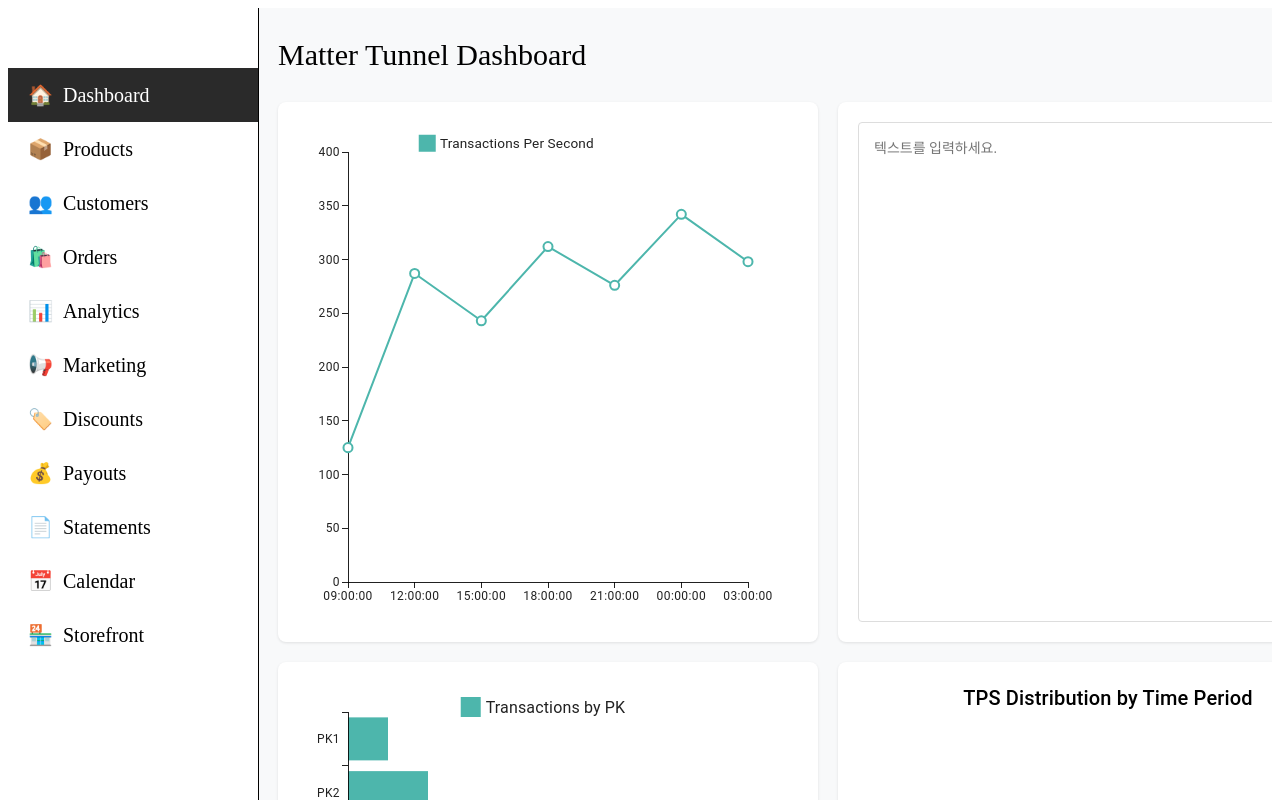
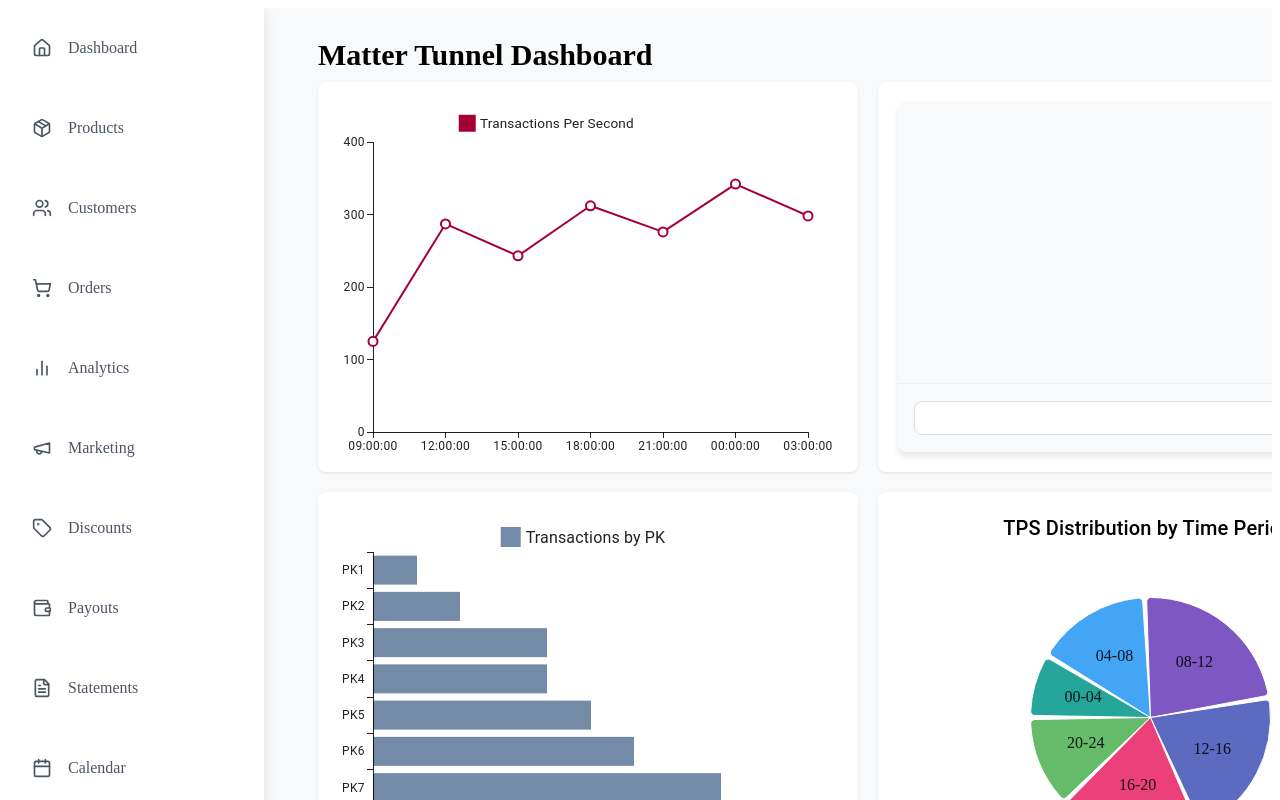
Before and after one commit to Winter-Zzzz/AI_dashboard, a React app in the folder frontend/: page / in a window 1280 px wide. Shown: the top 800 px of the page. Built offline with nearby package versions, Linux system fonts and the light colour scheme.

Commit message:
Dashboard Improvement (#12)
* Sidebar Improvement #9

- 사이드바 아이콘 수정

* Dashboard Component Improvement #10

- 차트 디자인 수정
- 컴포넌트 크기 수정
- 텍스트박스 수정

```diff
--- a/frontend/App.js
+++ b/frontend/App.js
@@ -1,7 +1,7 @@
 import React, { useState } from 'react';
 import ReactDOM from 'react-dom/client';
 import Sidebar from './components/Sidebar';
-import TextBox from './components/TextBox';
+import ChatBox from './components/ChatBox';
 import BarChartComponent from './components/BarChartComponent';
 import PieChartComponent from './components/PieChartComponent';
 import TPSChart from './components/TPSChart';
@@ -14,20 +14,20 @@ const App = () => {
   };
 
   return (
-    <div style= {{ display: 'flex', height: '100%', overflow: 'hidden', backgroundColor: '#f8f9fa' }}>
-      <div style={{ width: '250px', height: '100%', backgroundColor: 'white', boxshadow: '2px 0 5px rgba(0,0,0,0.1)' }}>
+    <div style= {{ display: 'flex', height: '100vh', overflow: 'hidden', backgroundColor: '#f8f9fa' }}>
+      <div style={{ width: '250px', height: '100vh', backgroundColor: 'white', boxshadow: '2px 0 5px rgba(0,0,0,0.1)' }}>
         <Sidebar activeMenu={activeMenu} onMenuClick={handleMenuClick} />
       </div>
 
-      <div style={{ marginLeft: '250px', width: 'calc(100% - 250px)', padding: '20px', paddingBottom: 0 }}>
+      <div style={{ marginLeft: '40px', width: 'calc(100% - 250px)', padding: '20px', paddingBottom: 0 }}>
         <header style={{
           backgroundColor: 'transparent',
           color: 'black',
           padding: '10px 0',
           fontSize: '30px',
-          fontweight: 'bold',
-          marginBottom: '20px',
-          whiteSpace: 'nowrap'
+          fontWeight: 'bold',
+          marginBottom: '0px',
+          whiteSpace: 'nowrap',
         }}>
           Matter Tunnel Dashboard
         </header>
@@ -44,23 +44,29 @@ const App = () => {
             width: '100%'
           }}>
             <div style={{
-              flex: 1,
+              flex: 'none',
               backgroundColor: 'white',
               borderRadius: '8px',
               boxShadow: '0 1px 3px rgba(0,0,0,0.1)',
-              padding: '20px'
+              padding: '20px',
+              height: '350px',
+              justifyContent: 'center',
+              alignItems: 'center'
             }}>
               <TPSChart />
             </div>
 
             <div style={{
-              flex: 1,
+              flex: 'none',
               backgroundColor: 'white',
               borderRadius: '8px',
               boxShadow: '0 1px 3px rgba(0,0,0,0.1)',
-              padding: '20px'
+              padding: '20px',
+              height: '350px',
+              justifyContent: 'center',
+              alignItems: 'center'
             }}>
-              <TextBox />
+              <ChatBox />
             </div>
           </div>
           <div style={{
@@ -70,21 +76,27 @@ const App = () => {
             marginBottom: 0
           }}>
             <div style={{
-              flex: 1,
+              flex: 'none',
               backgroundColor: 'white',
               borderRadius: '8px',
               boxShadow: '0 1px 3px rgba(0,0,0,0.1)',
-              padding: '20px'
+              padding: '20px',
+              height: '350px',
+              justifyContent: 'center',
+              alignItems: 'center'
             }}>
               <BarChartComponent />
             </div>
 
             <div style={{
-              flex: 1,
+              flex: 'none',
               backgroundColor: 'white',
               borderRadius: '8px',
               boxShadow: '0 1px 3px rgba(0,0,0,0.1)',
-              padding: '20px'
+              padding: '20px',
+              height: '350px',
+              justifyContent: 'center',
+              alignItems: 'center'
             }}>
               <PieChartComponent />
             </div>
--- a/frontend/components/BarChartComponent.js
+++ b/frontend/components/BarChartComponent.js
@@ -18,14 +18,14 @@ export default function BarChartComponent() {
 
     return ( <BarChart
         dataset = {dataset}
-        yAxis={[{ scaleType: 'band', dataKey: 'pk'}]}
+        yAxis={[{ scaleType: 'band', dataKey: 'pk', barGapRatio: 0.8}]}
         xAxis={[{
             label: 'Transaction Count',
             min: 0,
             max: 12,
             tickSize: 10,
           }]}
-        series={[{dataKey: 'transactions', label: 'Transactions by PK', valueFormatter, color: '#4DB6AC'}]}
+        series={[{dataKey: 'transactions', label: 'Transactions by PK', valueFormatter, color: '#748BA7' }]}
         layout="horizontal"
         {...chartSetting}
     />
--- /dev/null
+++ b/frontend/components/ChatBox.js
@@ -0,0 +1,141 @@
+import React, { useState } from 'react';
+import { CHART_DIMENSIONS } from './chartDimensions';
+import { Send } from 'lucide-react';
+
+const ChatBox = () => {
+  const [messages, setMessages] = useState([]);
+  const [inputText, setInputText] = useState('');
+  const [isLoading, setIsLoading] = useState(false);
+
+  const styles = {
+    container: {
+      width: CHART_DIMENSIONS.width,
+      height: CHART_DIMENSIONS.height,
+      display: 'flex',
+      flexDirection: 'column',
+      backgroundColor: '#f8f9fa',
+      borderRadius: '8px',
+      boxShadow: '0 4px 6px rgba(0, 0, 0, 0.1)',
+    },
+    messageArea: {
+      flex: 1,
+      overflowY: 'auto',
+      padding: '16px',
+    },
+    messageContainer: {
+      marginBottom: '16px',
+      display: 'flex',
+    },
+    messageUser: {
+        justifyContent: 'flex-end',
+    },
+    messageRespond: {
+        justifyContent: 'flex-start',
+    },
+    message: {
+      maxWidth: '70%',
+      padding: '12px',
+      borderRadius: '8px',
+    },
+    userMessage: {
+      backgroundColor: '#748BA7',
+      color: 'white',
+    },
+    responseMessage: {
+        backgroundColor: '#E7E8E8',
+        color: '#748BA7'
+    },
+    inputArea: {
+      borderTop: '1px solid #eee',
+      padding: '16px',
+      display: 'flex',
+      alignItems: 'center',
+      gap: '8px',
+    },
+    input: {
+      flex: 1,
+      padding: '8px',
+      border: '1px solid #ddd',
+      borderRadius: '8px',
+      outline: 'none',
+      fontSize: '14px',
+    },
+    button: {
+      padding: '8px',
+      backgroundColor: '#748BA7',
+      border: 'none',
+      borderRadius: '8px',
+      color: 'white',
+      cursor: 'pointer',
+      display: 'flex',
+      alignItems: 'center',
+      justifyContent: 'center',
+      opacity: isLoading ? 0.7 : 1,
+    },
+  };
+
+  const handleSendMessage = async (e) => {
+    e.preventDefault();
+    if (!inputText.trim() || isLoading) return;
+
+    setIsLoading(true);
+
+    // Add user message
+    const userMessage = {
+        id: Date.now(),
+        text: inputText,
+        isUser: true
+    };
+    setMessages(prevMessages => [...prevMessages, userMessage]);
+    setInputText('');
+
+    setTimeout(() => {
+      const responseMessage = {
+        id: Date.now() + 1,
+        text: 'transactions: ',
+        isUser: false
+      };
+      setMessages(prevMessages => [...prevMessages, responseMessage]);
+      setIsLoading(false);
+    }, 1000);
+  };
+
+  return (
+    <div style={styles.container}>
+      <div style={styles.messageArea}>
+        {messages.map(message => (
+          <div
+            key={message.id}
+            style={{
+              ...styles.messageContainer,
+              ...(message.isUser ? styles.messageUser : styles.messageResponse)
+            }}
+          >
+            <div
+              style={{
+                ...styles.message,
+                ...(message.isUser ? styles.userMessage : styles.responseMessage)
+              }}
+            >
+              {message.text}
+            </div>
+          </div>
+        ))}
+      </div>
+      <form style={styles.inputArea} onSubmit={handleSendMessage}>
+        <input
+          type="text"
+          style={styles.input}
+          value={inputText}
+          onChange={(e) => setInputText(e.target.value)}
+          disabled={isLoading}
+        />
+        <button type="submit" style={styles.button} disabled={isLoading}>
+          <Send size={20} />
+        </button>
+      </form>
+    </div>
+  );
+};
+
+export default ChatBox;
--- a/frontend/components/PieChartComponent.js
+++ b/frontend/components/PieChartComponent.js
@@ -13,15 +13,15 @@ export default function PieChartComponent() {
   return (
     <Box sx={{
       width: CHART_DIMENSIONS.width,
-      height: CHART_DIMENSIONS.height+ 50,
-      position: 'reltaive'
+      height: CHART_DIMENSIONS.height,
+      position: 'relative',
     }}>
       <Typography variant="h6" align="center" sx={{ mb: 2 }}>
         TPS Distribution by Time Period
       </Typography>
       <PieChart
         width={CHART_DIMENSIONS.width}
-        height={CHART_DIMENSIONS.height}
+        height={CHART_DIMENSIONS.height-55}
         series={[
           {
             data: chartData,
@@ -33,8 +33,9 @@ export default function PieChartComponent() {
             faded: { innerRadius: 0, additionalRadius: -30, color: 'gray' },
             arcLabel: (item) => `${item.label}`,
             arcLabelMinAngle: 20,
+            arcLabelRadius: 70,
             valueFormatter,
-            outerRadius: 160
+            outerRadius: 120
           },
         ]}
         legend={{
--- a/frontend/components/Sidebar.js
+++ b/frontend/components/Sidebar.js
@@ -1,63 +1,125 @@
-import React from 'react';
+import React, { useState } from 'react';
+import {
+    Home, Package, Users, ShoppingCart, BarChart2, Megaphone,
+    Tag, Wallet, FileText, Calendar, Store
+} from 'lucide-react';
 
-const Sidebar = ({ activeMenu, onMenuClick } ) => {
+const styles = {
+    sidebar: {
+        width: '256px',
+        height: '100%',
+        backgroundColor: 'white',
+        boxShadow: '0 4px 12px rgba(0, 0, 0, 0.1)',
+    },
+    menuItem: {
+        position: 'relative',
+        display: 'flex',
+        alignItems: 'center',
+        padding: '30px 24px',
+        color: '#4B5563',
+        cursor: 'pointer',
+        transition: 'all 0.2s ease'
+    },
+    menuItemActive: {
+        backgroundColor: '#F9FAFB',
+        color: '#A50034'
+    },
+    icon: {
+        width: '20px',
+        height: '20px'
+    },
+    label: {
+        marginLeft: '16px',
+        fontSize: '16px',
+        fontWeight: '500'
+    },
+    highlight: {
+        position: 'absolute',
+        left: 0,
+        width: '4px',
+        height: '32px',
+        backgroundColor: '#A50034',
+        borderTopRightRadius: '4px',
+        borderBottomRightRadius: '4px',
+        opacity: 0,
+        transition: 'opacity 0.2s ease'
+    },
+    highlightActive: {
+        opacity: 1
+    }
+};
+
+const Sidebar = () => {
+    const [activeItem, setActiveItem] = useState(null);
+
     const menuItems = [
-        { id: 'Dashboard', icon: '🏠', label: 'Dashboard' },
-        { id: 'Products', icon: '📦', label: 'Products' },
-        { id: 'Customers', icon: '👥', label: 'Customers' },
-        { id: 'Orders', icon: '🛍️', label: 'Orders' },
-        { id: 'Analytics', icon: '📊', label: 'Analytics' },
-        { id: 'Marketing', icon: '📢', label: 'Marketing' },
-        { id: 'Discounts', icon: '🏷️', label: 'Discounts' },
-        { id: 'Payouts', icon: '💰', label: 'Payouts' },
-        { id: 'Statements', icon: '📄', label: 'Statements' },
-        { id: 'Calendar', icon: '📅', label: 'Calendar' },
-        { id: 'Storefront', icon: '🏪', label: 'Storefront' }
-    ]
+        { id: 'dashboard', icon: Home, label: 'Dashboard' },
+        { id: 'products', icon: Package, label: 'Products' },
+        { id: 'customers', icon: Users, label: 'Customers' },
+        { id: 'orders', icon: ShoppingCart, label: 'Orders' },
+        { id: 'analytics', icon: BarChart2, label: 'Analytics' },
+        { id: 'marketing', icon: Megaphone, label: 'Marketing' },
+        { id: 'discounts', icon: Tag, label: 'Discounts' },
+        { id: 'payouts', icon: Wallet, label: 'Payouts' },
+        { id: 'statements', icon: FileText, label: 'Statements' },
+        { id: 'calendar', icon: Calendar, label: 'Calendar' },
+        { id: 'storefront', icon: Store, label: 'Storefront' }
+    ];
+
+    const handleMouseEnter = (e) => {
+        if (e.currentTarget.id !== activeItem) {
+            e.currentTarget.style.backgroundColor = 'F9FAFB';
+            e.currentTarget.style.color = "#A50034";
+            e.currentTarget.querySelector('.highlight').style.opacity = '1';
+        }
+    };
+
+    const handleMouseLeave = (e) => {
+        if (e.currentTarget.id !== activeItem) {
+            e.currentTarget.style.backgroundColor = 'transparent';
+            e.currentTarget.style.color = '#4B5563';
+            e.currentTarget.querySelector('.highlight').style.opacity = '0';
+        }
+    };
+
+    const handleClick = (id) => {
+        setActiveItem(id);
+    };
 
     return (
-        <div style={{
-            width: '250px',
-            height: '100%',
-            backgroundColor: '#ffffff',
-            borderRight: '1px solid black',
-            padding: '60px 0',
-            position: 'fixed',
-            fontSize: '20px',
-        }}>
-            {menuItems.map((item) => (
-                <div
-                    key = {item.id}
-                    onClick={() => onMenuClick(item.id)}
-                    style = {{
-                        padding: '15px 20px',
-                        cursor: 'pointer',
-                        backgroundColor: activeMenu === item.id ? '#2a2a2a' : 'transparent',
-                        color: activeMenu === item.id ? 'white' : 'inherit',
-                        display: 'flex',
-                        alignItems: 'center',
-                        gap: '10px',
-                        transition: 'background-color 0.2s',
-                    }}
-                    onMouseEnter={(e) => {
-                        if (activeMenu !== item.id) {
-                            e.currentTarget.style.backgroundColor = '#f5f5f5';
-                        }
-                    }}
-                    onMouseLeave={(e) => {
-                        if (activeMenu !== item.id) {
-                            e.currentTarget.style.backgroundColor = 'transparent';
-                        }
-                    }}
-                >
-                    <span>{item.icon}</span>
-                    <span>{item.label}</span>
-                </div>
-            ))}
+        <div style={styles.sidebar}>
+            <nav style={styles.nav}>
+                {menuItems.map((item, index) => {
+                    const isActive = activeItem === item.id;
+                    const itemStyle = {
+                        ...styles.menuItem,
+                        ...(isActive && styles.menuItemActive)
+                    };
+
+                    return (
+                        <div
+                            key={item.id}
+                            id={item.id}
+                            style={itemStyle}
+                            onMouseEnter={handleMouseEnter}
+                            onMouseLeave={handleMouseLeave}
+                            onClick={() => handleClick(item.id)}
+                        >
+                            <div
+                                className="highlight"
+                                style={{
+                                   ...styles.highlight,
+                                   ...(isActive && styles.highlightActive)
+                                }}
+                            />
+                        <item.icon style={styles.icon} />
+                        <span style={styles.label}>{item.label}</span>
+                    </div>
+                    );
+                })}
+            </nav>
         </div>
     );
 };
 
-
-
 export default Sidebar;
--- a/frontend/components/TPSChart.js
+++ b/frontend/components/TPSChart.js
@@ -33,7 +33,7 @@ export default function TPSChart() {
             dataKey: 'tps',
             curve: "linear",
             showMark: true,
-            color: '#4DB6AC',
+            color: '#A50034',
             markerSize: 6
           }
         ]}
--- a/frontend/components/TextBox.js
+++ /dev/null
@@ -1,35 +0,0 @@
-import React from 'react';
-import { CHART_DIMENSIONS } from './chartDimensions';
-
-const TextBox = () => {
-    return (
-        <div style={{
-            width: CHART_DIMENSIONS.width,
-            height: CHART_DIMENSIONS.width,
-            minWidth: CHART_DIMENSIONS.width
-        }}>
-            <textarea
-                placeholder="텍스트를 입력하세요."
-                style={{
-                    width: '100%',
-                    height: '100%',
-                    padding: '15px',
-                    border: '1px solid #ddd',
-                    borderRadius: '4px',
-                    resize: 'none',
-                    fontSize: '14px',
-                    lineHeight: '1.5',
-                    fontFamily: 'inherit',
-                    boxSizing: 'border-box',
-                    outline: 'none',
-                    transition: 'border-color 0.2s ease',
-                    '&:focus': {
-                        borderColor: '#2196f3'
-                    }
-                }}
-            />
-        </div>
-    );
-};
-
-export default TextBox;
--- a/frontend/main.js
+++ b/frontend/main.js
@@ -6,8 +6,9 @@ const isDev = process.env.NODE_ENV === 'development' || process.defaultApp;
 
 function createWindow() {
   const win = new BrowserWindow({
-    width: 800,
-    height: 600,
+    width: 1200,
+    height: 900,
+    fullscreen: true,
     webPreferences: {
       nodeIntegration: true,
       contextIsolation: false,
--- a/frontend/package.json
+++ b/frontend/package.json
@@ -21,6 +21,7 @@
     "d3": "^7.9.0",
     "electron": "^33.2.0",
     "global": "^4.4.0",
+    "lucide-react": "^0.460.0",
     "memfs": "^4.14.0",
     "rxjs": "^7.8.1"
   },
```
Also changed, not shown: frontend/components/chartDimensions.js (+5 -5 lines), package.json (added, +10 -0 lines), 2 other files (tests, documents, lock files or other folders).
